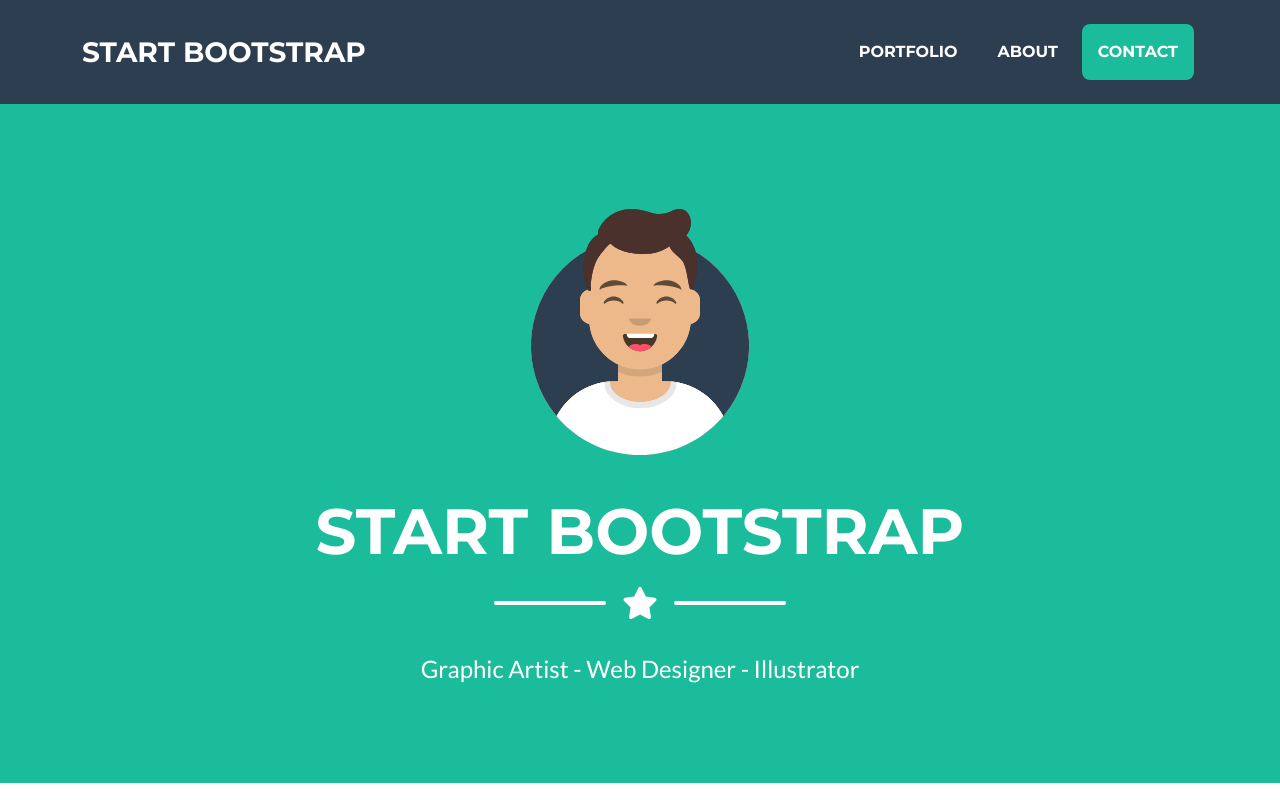
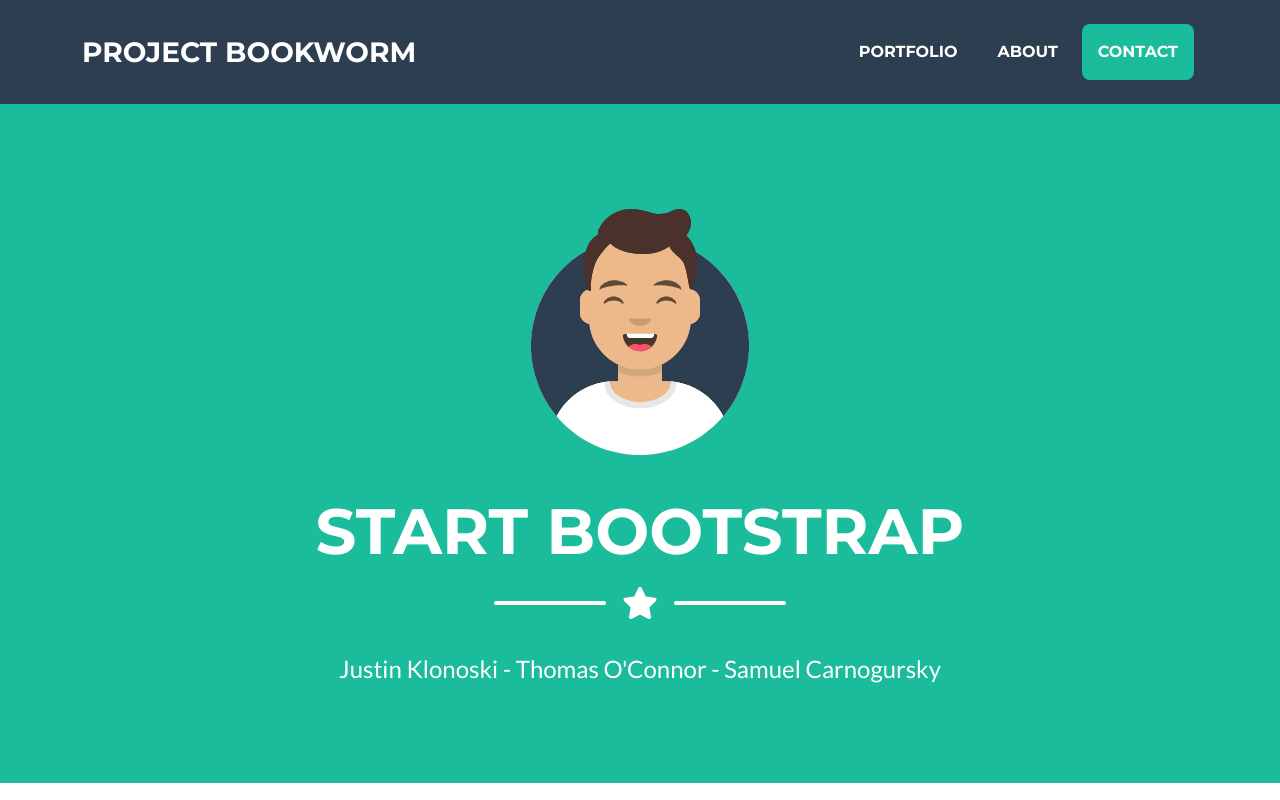
Before and after one commit to justinklonoski25/WEBSITE, a plain HTML site: page index.html in a window 1280 px wide. Shown: the top 800 px of the page. Drawn offline with nearby package versions, Linux system fonts and the light colour scheme.

Commit message:
Simple change index.html
here ya go

```diff
--- a/index.html
+++ b/index.html
@@ -20,7 +20,7 @@
         <!-- Navigation-->
         <nav class="navbar navbar-expand-lg bg-secondary text-uppercase fixed-top" id="mainNav">
             <div class="container">
-                <a class="navbar-brand" href="#page-top">Start Bootstrap</a>
+                <a class="navbar-brand" href="#page-top">Project Bookworm</a>
                 <button class="navbar-toggler text-uppercase font-weight-bold bg-primary text-white rounded" type="button" data-bs-toggle="collapse" data-bs-target="#navbarResponsive" aria-controls="navbarResponsive" aria-expanded="false" aria-label="Toggle navigation">
                     Menu
                     <i class="fas fa-bars"></i>
@@ -48,7 +48,7 @@
                     <div class="divider-custom-line"></div>
                 </div>
                 <!-- Masthead Subheading-->
-                <p class="masthead-subheading font-weight-light mb-0">Graphic Artist - Web Designer - Illustrator</p>
+                <p class="masthead-subheading font-weight-light mb-0">Justin Klonoski - Thomas O'Connor - Samuel Carnogursky</p>
             </div>
         </header>
         <!-- Portfolio Section-->
```
